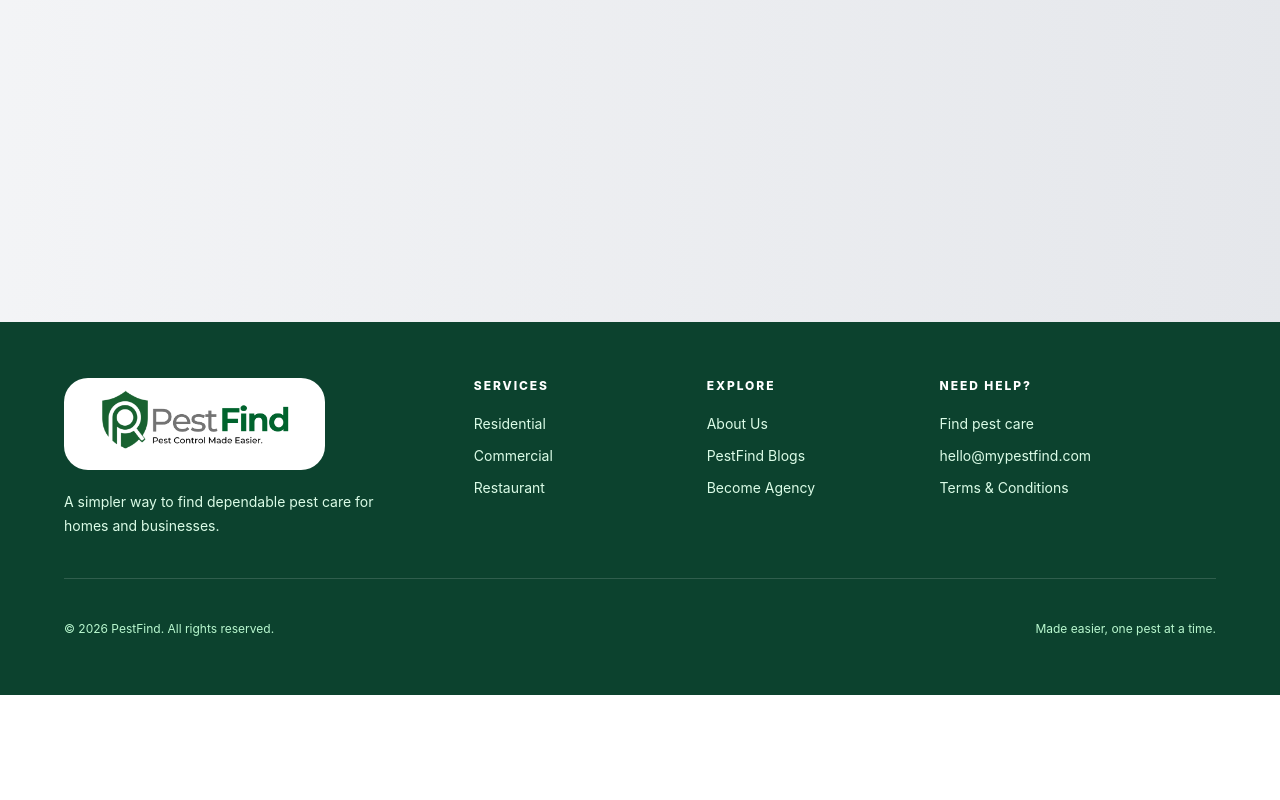
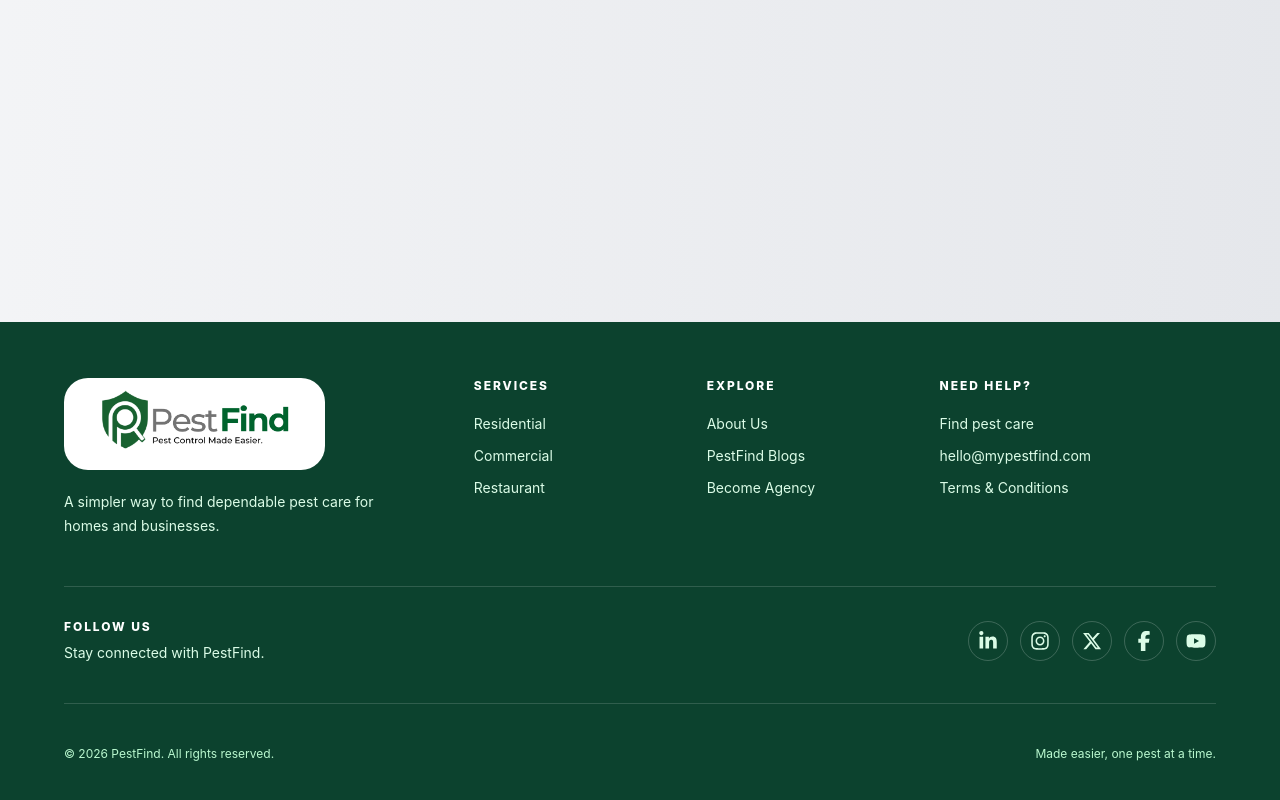
Before and after one commit to OfficialPestFind/PestFind, a React (Vite) app: page / in a window 1280 px wide. Shown: the part 5657-6457 px from the top of the page. Before the commit the page ends 6352 px from the top, so only its background shows below. Built offline with nearby package versions, Linux system fonts and the light colour scheme; no server answers.

Commit message:
Adding the Social Media Links

```diff
--- a/package.json
+++ b/package.json
@@ -14,9 +14,10 @@
     "@tailwindcss/vite": "^4.3.3",
     "firebase": "^12.19.0",
     "gsap": "^3.15.0",
-    "lucide-react": "^1.63.0",
+    "lucide-react": "^1.80.0",
     "react": "^19.2.8",
     "react-dom": "^19.2.8",
+    "react-icons": "^5.7.0",
     "react-router-dom": "^7.18.4",
     "remixicon": "^4.9.1",
     "tailwindcss": "^4.3.3"
--- a/src/Components/Footer/Footer.jsx
+++ b/src/Components/Footer/Footer.jsx
@@ -1,6 +1,13 @@
-
 import React from "react";
 import { Link } from "react-router-dom";
+
+import {
+  FaLinkedinIn,
+  FaInstagram,
+  FaFacebookF,
+  FaYoutube,
+  FaXTwitter,
+} from "react-icons/fa6";
 
 const Footer = () => {
   const linkClass =
@@ -9,12 +16,43 @@ const Footer = () => {
   const headingClass =
     "mb-4 text-xs font-extrabold tracking-[0.16em] text-white sm:mb-5";
 
+  // Social Media Links
+  const socialLinks = [
+    {
+      name: "LinkedIn",
+      href: "https://www.linkedin.com/company/pestfind/about/?viewAsMember=true",
+      icon: FaLinkedinIn,
+    },
+    {
+      name: "Instagram",
+      href: "https://www.instagram.com/pestfind/?hl=en",
+      icon: FaInstagram,
+    },
+    {
+      name: "X (Twitter)",
+      href: "https://x.com/PestFind",
+      icon: FaXTwitter,
+    },
+    {
+      name: "Facebook",
+      href: "https://www.facebook.com/profile.php?id=61596957892958&sk=directory_names",
+      icon: FaFacebookF,
+    },
+    {
+      name: "YouTube",
+      href: "https://www.youtube.com/@PestFind",
+      icon: FaYoutube,
+    },
+  ];
+
   return (
     <footer className="overflow-hidden bg-[#0c422e] px-8 py-10 text-white sm:px-6 sm:py-12 lg:px-10 lg:py-14 xl:px-16 2xl:px-24">
       <div className="mx-auto w-full max-w-7xl">
-        {/* Main footer */}
+
+        {/* Main Footer */}
         <div className="grid grid-cols-2 gap-x-6 gap-y-9 sm:gap-x-10 sm:gap-y-10 lg:grid-cols-[minmax(0,1.6fr)_minmax(0,0.8fr)_minmax(0,0.8fr)_minmax(0,1.25fr)] lg:gap-10 xl:gap-14">
-          {/* Logo and description */}
+
+          {/* Logo and Description */}
           <div className="col-span-2 min-w-0 lg:col-span-1">
             <Link
               to="/"
@@ -37,13 +75,16 @@ const Footer = () => {
           {/* Services */}
           <nav aria-label="Services" className="min-w-0">
             <h3 className={headingClass}>SERVICES</h3>
+
             <div className="flex flex-col items-start gap-3">
               <Link to="/residential" className={linkClass}>
                 Residential
               </Link>
+
               <Link to="/commercial" className={linkClass}>
                 Commercial
               </Link>
+
               <Link to="/restaurant" className={linkClass}>
                 Restaurant
               </Link>
@@ -53,13 +94,16 @@ const Footer = () => {
           {/* Explore */}
           <nav aria-label="Explore" className="min-w-0">
             <h3 className={headingClass}>EXPLORE</h3>
+
             <div className="flex flex-col items-start gap-3">
               <Link to="/about-us" className={linkClass}>
                 About Us
               </Link>
+
               <Link to="/blogs" className={linkClass}>
                 PestFind Blogs
               </Link>
+
               <Link to="/become-agency" className={linkClass}>
                 Become Agency
               </Link>
@@ -72,6 +116,7 @@ const Footer = () => {
             className="col-span-2 min-w-0 sm:col-span-1"
           >
             <h3 className={headingClass}>NEED HELP?</h3>
+
             <div className="flex flex-col items-start gap-3">
               <Link to="/#pest-request-form" className={linkClass}>
                 Find pest care
@@ -92,16 +137,58 @@ const Footer = () => {
               </Link>
             </div>
           </nav>
+
+        </div>
+
+        {/* Social Media Section */}
+        <div className="mt-10 border-t border-white/15 pt-7 sm:mt-12 sm:pt-8">
+          <div className="flex flex-col items-center justify-between gap-5 sm:flex-row">
+
+            {/* Social Heading */}
+            <div className="text-center sm:text-left">
+              <h3 className="text-xs font-extrabold tracking-[0.16em] text-white">
+                FOLLOW US
+              </h3>
+
+              <p className="mt-2 text-sm text-green-100">
+                Stay connected with PestFind.
+              </p>
+            </div>
+
+            {/* Social Icons */}
+            <div className="flex items-center gap-3">
+              {socialLinks.map((social) => {
+                const Icon = social.icon;
+
+                return (
+                  <a
+                    key={social.name}
+                    href={social.href}
+                    target="_blank"
+                    rel="noopener noreferrer"
+                    aria-label={`Visit PestFind on ${social.name}`}
+                    title={social.name}
+                    className="flex h-10 w-10 items-center justify-center rounded-full border border-white/20 text-green-100 transition-all duration-300 hover:-translate-y-1 hover:border-white hover:bg-white hover:text-[#0c422e] focus-visible:outline-none focus-visible:ring-2 focus-visible:ring-green-300 focus-visible:ring-offset-2 focus-visible:ring-offset-[#0c422e]"
+                  >
+                    <Icon className="h-5 w-5" />
+                  </a>
+                );
+              })}
+            </div>
+
+          </div>
         </div>
 
         {/* Divider */}
         <div className="my-8 border-t border-white/15 sm:my-9 lg:my-10" />
 
-        {/* Bottom footer */}
+        {/* Bottom Footer */}
         <div className="flex flex-col items-center gap-3 text-center text-xs leading-5 text-green-200 sm:flex-row sm:justify-between sm:text-left">
           <p>© 2026 PestFind. All rights reserved.</p>
+
           <p>Made easier, one pest at a time.</p>
         </div>
+
       </div>
     </footer>
   );
```
Also changed, not shown: 1 other file (tests, documents, lock files or other folders).
